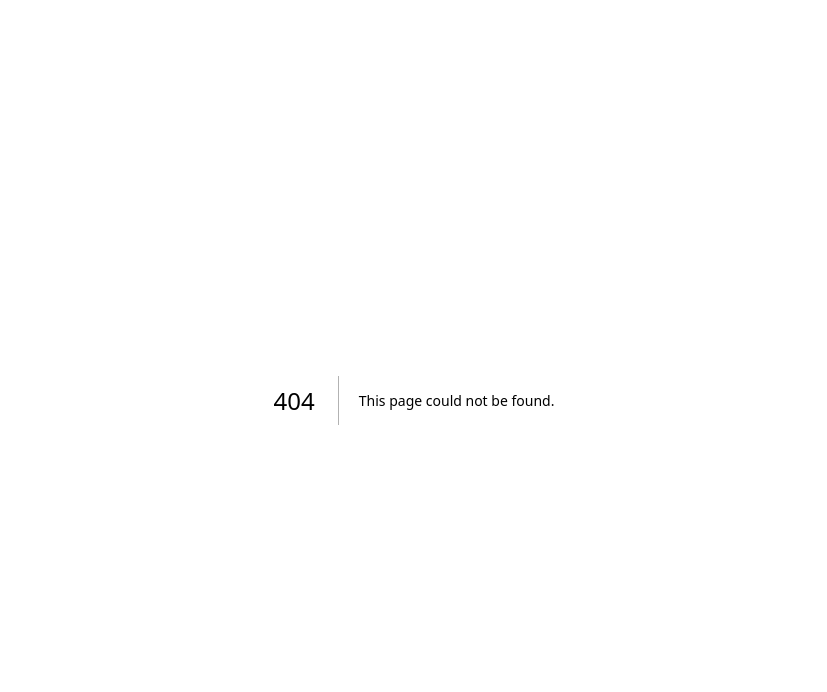
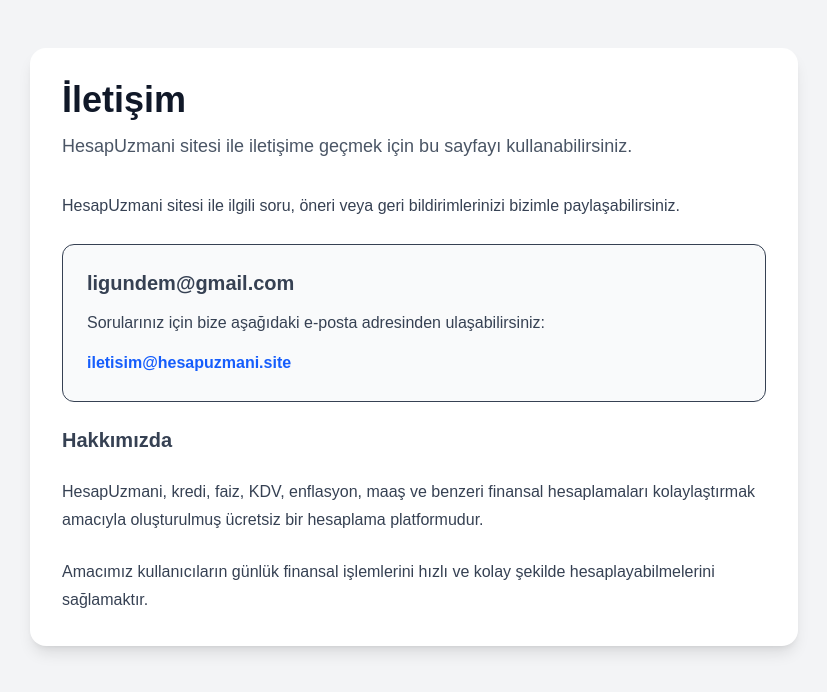
Before and after one commit to erkanckr455/kolayhesapla, a Next.js app: page /iletisim in a window 1280 px wide. Before the commit this address had no page. Shown: the top 692 px of the page, without its empty margins (226-1053 px from the left). Built offline with nearby package versions, Linux system fonts and the light colour scheme.

Commit message:
Iletisim sayfasi eklendi

```diff
--- /dev/null
+++ b/app/iletisim/page.tsx
@@ -0,0 +1,44 @@
+import CalculatorLayout from "../components/CalculatorLayout"
+
+export default function Page() {
+  return (
+    <CalculatorLayout
+      title="İletişim"
+      description="HesapUzmani sitesi ile iletişime geçmek için bu sayfayı kullanabilirsiniz."
+    >
+      <div className="mt-6 text-gray-700 leading-7 space-y-6">
+
+        <p>
+          HesapUzmani sitesi ile ilgili soru, öneri veya geri bildirimlerinizi
+          bizimle paylaşabilirsiniz.
+        </p>
+
+        <div className="bg-gray-50 border rounded-xl p-6">
+          <h2 className="text-xl font-semibold mb-3">ligundem@gmail.com</h2>
+
+          <p>
+            Sorularınız için bize aşağıdaki e-posta adresinden ulaşabilirsiniz:
+          </p>
+
+          <p className="mt-3 font-semibold text-blue-600">
+            iletisim@hesapuzmani.site
+          </p>
+        </div>
+
+        <h2 className="text-xl font-semibold">Hakkımızda</h2>
+
+        <p>
+          HesapUzmani, kredi, faiz, KDV, enflasyon, maaş ve benzeri finansal
+          hesaplamaları kolaylaştırmak amacıyla oluşturulmuş ücretsiz bir
+          hesaplama platformudur.
+        </p>
+
+        <p>
+          Amacımız kullanıcıların günlük finansal işlemlerini hızlı ve kolay
+          şekilde hesaplayabilmelerini sağlamaktır.
+        </p>
+
+      </div>
+    </CalculatorLayout>
+  )
+}
```
